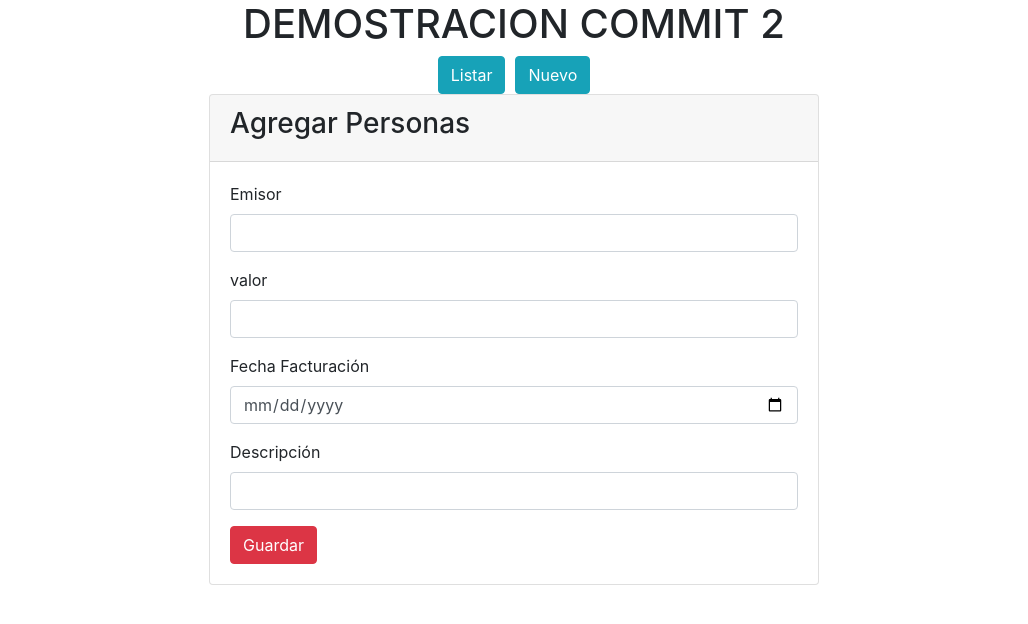
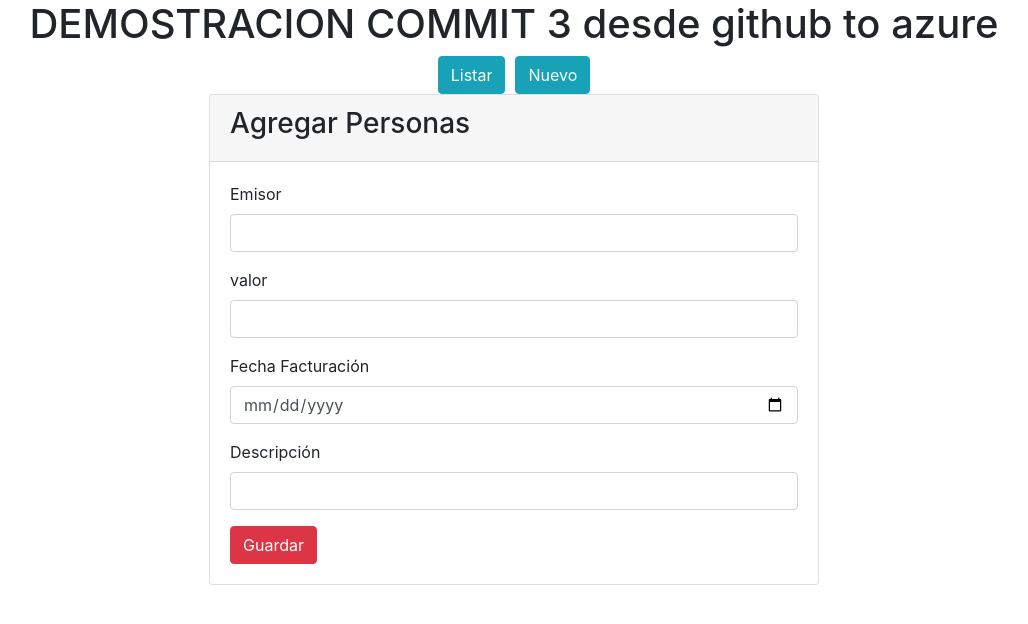
Before and after one commit to pooljpv84/prueba2, an Angular app in the folder vista/: page /add in a window 1280 px wide. Shown: the top 624 px of the page, without its empty margins (126-1154 px from the left). Built offline with nearby package versions, Linux system fonts and the light colour scheme.

Commit message:
PRUEBA DE COMMIT 2

```diff
--- a/vista/src/app/app.component.html
+++ b/vista/src/app/app.component.html
@@ -1,6 +1,6 @@
 <div>
   <h1 class="text-center">
-    DEMOSTRACION COMMIT 2
+    DEMOSTRACION COMMIT 3 desde github to azure
   </h1>
 </div>
 
```
